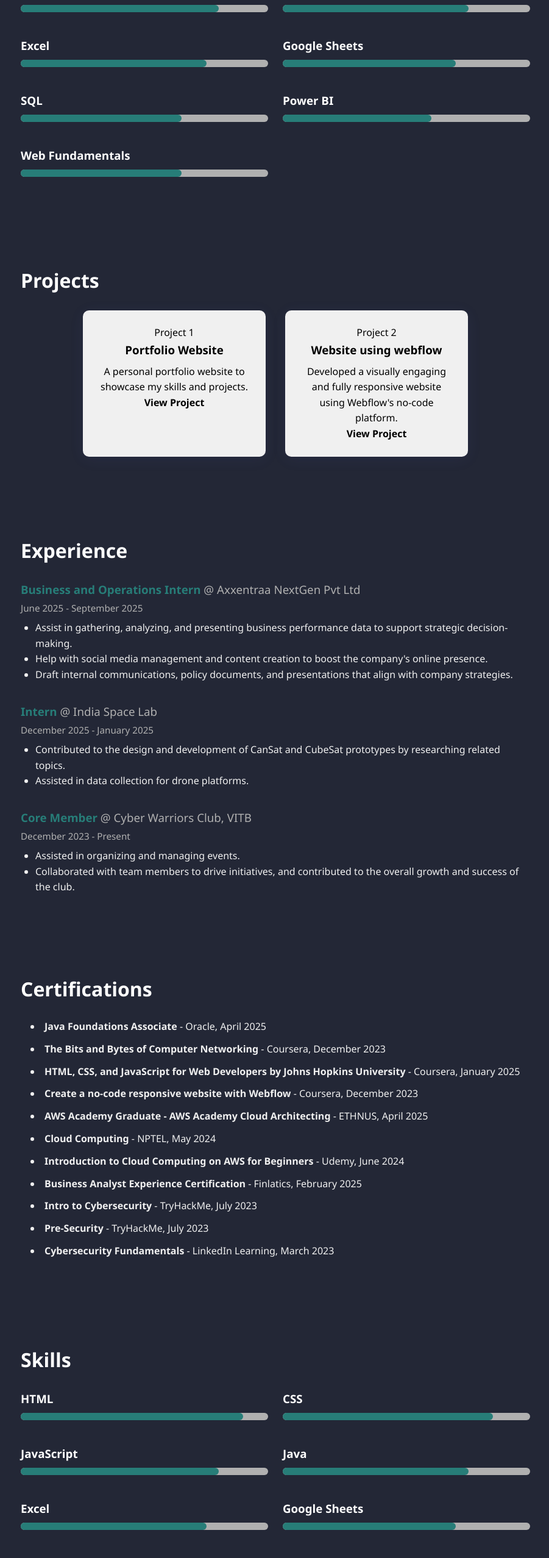
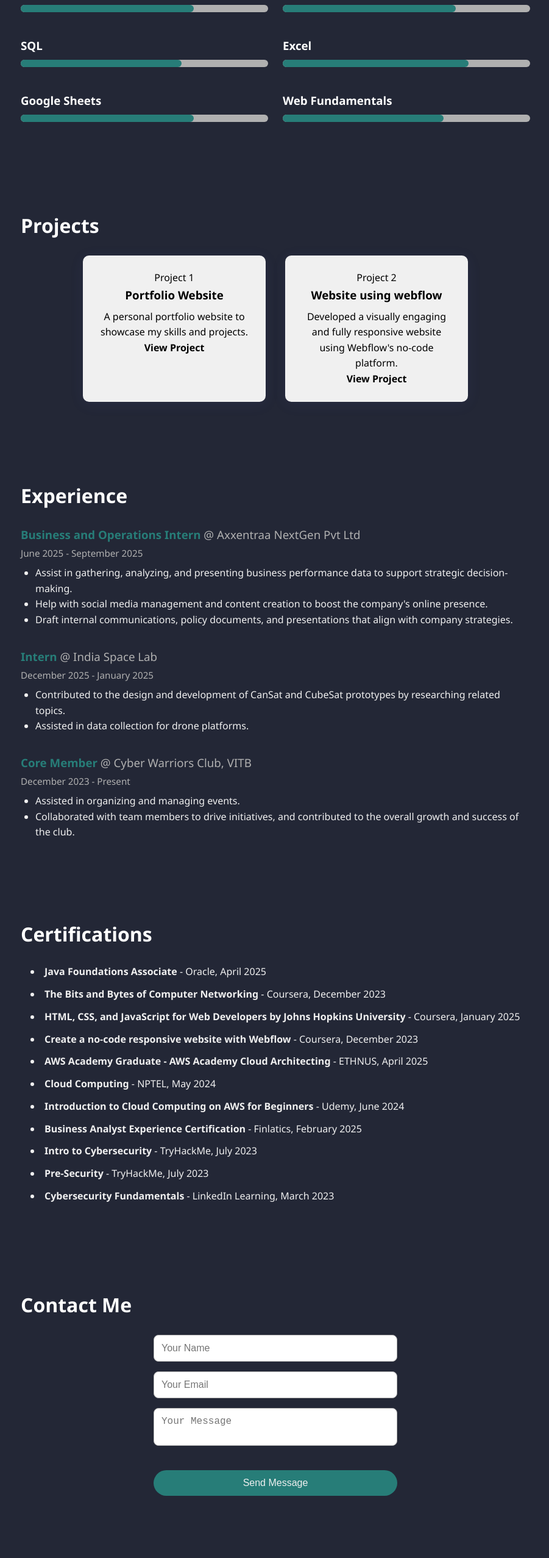
Before and after one commit to preesha73/Portfolio, a plain HTML site: page index.html in a window 1280 px wide. Shown: the part 1315-3870 px from the top of the page at 61% size, without its empty margins (188-1089 px from the left). Drawn offline with Linux system fonts and the light colour scheme.

Commit message:
skill change push

```diff
--- a/index.html
+++ b/index.html
@@ -45,19 +45,23 @@
         <div class="skills-list">
             <div class="skill">
                 <h3>HTML</h3>
-                <div class="skill-bar"><div class="skill-level" style="width: 90%"></div></div>
+                <div class="skill-bar"><div class="skill-level" style="width: 85%"></div></div>
             </div>
             <div class="skill">
                 <h3>CSS</h3>
-                <div class="skill-bar"><div class="skill-level" style="width: 85%"></div></div>
+                <div class="skill-bar"><div class="skill-level" style="width: 80%"></div></div>
             </div>
             <div class="skill">
                 <h3>JavaScript</h3>
-                <div class="skill-bar"><div class="skill-level" style="width: 80%"></div></div>
+                <div class="skill-bar"><div class="skill-level" style="width: 70%"></div></div>
             </div>
             <div class="skill">
                 <h3>Java</h3>
-                <div class="skill-bar"><div class="skill-level" style="width: 75%"></div></div>
+                <div class="skill-bar"><div class="skill-level" style="width: 70%"></div></div>
+            </div>
+            <div class="skill">
+                <h3>SQL</h3>
+                <div class="skill-bar"><div class="skill-level" style="width: 65%"></div></div>
             </div>
             <div class="skill">
                 <h3>Excel</h3>
@@ -67,14 +71,10 @@
                 <h3>Google Sheets</h3>
                 <div class="skill-bar"><div class="skill-level" style="width: 70%"></div></div>
             </div>
-            <div class="skill">
-                <h3>SQL</h3>
-                <div class="skill-bar"><div class="skill-level" style="width: 65%"></div></div>
-            </div>
-            <div class="skill">
+            <!-- <div class="skill">
                 <h3>Power BI</h3>
                 <div class="skill-bar"><div class="skill-level" style="width: 60%"></div></div>
-            </div>
+            </div> -->
             <div class="skill">
                 <h3>Web Fundamentals</h3>
                 <div class="skill-bar"><div class="skill-level" style="width: 65%"></div></div>
@@ -170,48 +170,6 @@
         </ul>
     </section>
 
-    <section id="" class="section">
-        <h2>Skills</h2>
-        <div class="skills-list">
-            <div class="skill">
-                <h3>HTML</h3>
-                <div class="skill-bar"><div class="skill-level" style="width: 90%"></div></div>
-            </div>
-            <div class="skill">
-                <h3>CSS</h3>
-                <div class="skill-bar"><div class="skill-level" style="width: 85%"></div></div>
-            </div>
-            <div class="skill">
-                <h3>JavaScript</h3>
-                <div class="skill-bar"><div class="skill-level" style="width: 80%"></div></div>
-            </div>
-            <div class="skill">
-                <h3>Java</h3>
-                <div class="skill-bar"><div class="skill-level" style="width: 75%"></div></div>
-            </div>
-            <div class="skill">
-                <h3>Excel</h3>
-                <div class="skill-bar"><div class="skill-level" style="width: 75%"></div></div>
-            </div>
-            <div class="skill">
-                <h3>Google Sheets</h3>
-                <div class="skill-bar"><div class="skill-level" style="width: 70%"></div></div>
-            </div>
-            <div class="skill">
-                <h3>SQL</h3>
-                <div class="skill-bar"><div class="skill-level" style="width: 65%"></div></div>
-            </div>
-            <div class="skill">
-                <h3>Power BI</h3>
-                <div class="skill-bar"><div class="skill-level" style="width: 60%"></div></div>
-            </div>
-            <div class="skill">
-                <h3>Web Fundamentals</h3>
-                <div class="skill-bar"><div class="skill-level" style="width: 65%"></div></div>
-            </div>
-        </div>
-    </section>
-
     <section id="contact" class="section">
         <h2>Contact Me</h2>
         <form id="contact-form">
```
